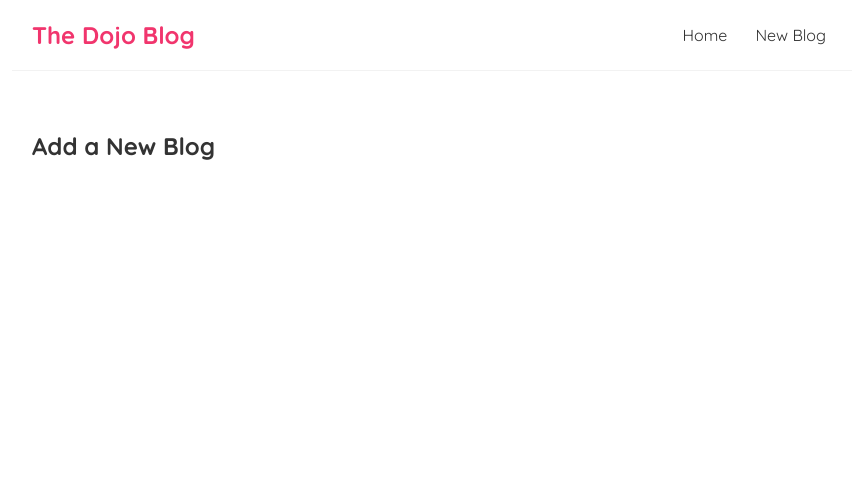
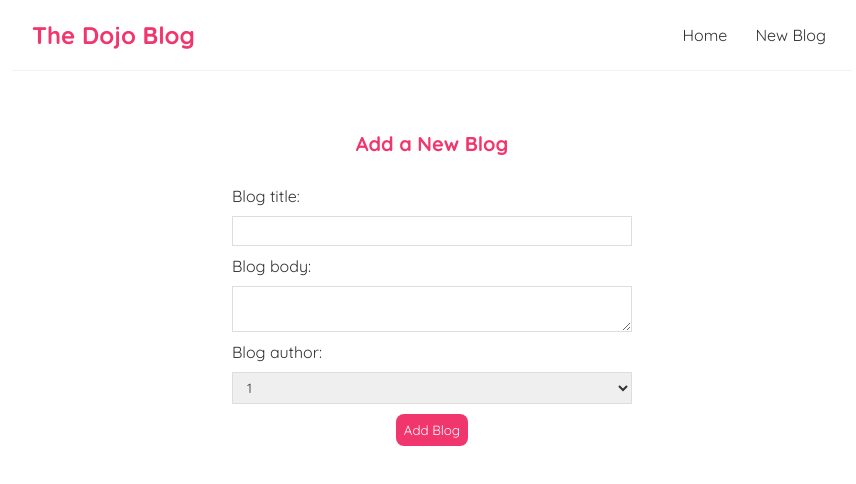
Before and after one commit to JerryDoran/react-ninja-blog-project, a React (Create React App) app: page /create in a window 1280 px wide. Shown: the top 484 px of the page, without its empty margins (208-1064 px from the left). Built offline with nearby package versions, Linux system fonts and the light colour scheme; the HTML template or start-up script is replaced by a standard one.

Commit message:
Finished project with creating a 404 page

```diff
--- a/src/App.js
+++ b/src/App.js
@@ -3,6 +3,8 @@ import Home from "./components/Home";
 import Create from "./components/Create";
 import Navbar from "./components/Navbar";
 import { BrowserRouter as Router, Route, Switch } from "react-router-dom";
+import BlogDetails from "./components/BlogDetails";
+import NotFound from "./components/NotFound";
 
 export default function App() {
   return (
@@ -12,7 +14,9 @@ export default function App() {
         <div className="content">
           <Switch>
             <Route exact path="/" component={Home} />
-            <Route exact path="/create" component={Create} />
+            <Route path="/create" component={Create} />
+            <Route path="/blogs/:id" component={BlogDetails} />
+            <Route path="*" component={NotFound} />
           </Switch>
         </div>
       </div>
--- /dev/null
+++ b/src/components/BlogDetails.jsx
@@ -0,0 +1,38 @@
+import React from "react";
+import { useHistory, useParams } from "react-router-dom";
+import useFetch from "../useFetch";
+
+const BlogDetails = () => {
+  const { id } = useParams();
+  const { data: blog, error, isLoading } = useFetch(
+    `https://jsonplaceholder.typicode.com/posts/${id}`
+  );
+  const history = useHistory();
+
+  const handleClick = () => {
+    fetch(`https://jsonplaceholder.typicode.com/posts/${id}`, {
+      method: "DELETE"
+    }).then(() => {
+      console.log("Post deleted");
+
+      history.push("/");
+    });
+  };
+
+  return (
+    <div className="blog-details">
+      {isLoading && <div>Loading...</div>}
+      {error && <div>{error}</div>}
+      {blog && (
+        <article>
+          <h2>{blog.title}</h2>
+          <p>Written by {blog.userId}</p>
+          <div>{blog.body}</div>
+          <button onClick={handleClick}>Delete</button>
+        </article>
+      )}
+    </div>
+  );
+};
+
+export default BlogDetails;
--- a/src/components/BlogList.jsx
+++ b/src/components/BlogList.jsx
@@ -1,15 +1,17 @@
 import React from "react";
+import { Link } from "react-router-dom";
 
-const BlogList = ({ blogs, title, handleDelete }) => {
+const BlogList = ({ blogs, title }) => {
   return (
     <div className="blog-list">
       <h2>{title}</h2>
       {blogs.map((blog) => {
         return (
           <div className="blog-preview" key={blog.id}>
-            <h2>{blog.title}</h2>
-            <p>{blog.body}</p>
-            {/* <button onClick={() => handleDelete(blog.id)}>delete blog</button> */}
+            <Link to={`/blogs/${blog.id}`}>
+              <h2>{blog.title}</h2>
+              <p>{blog.body}</p>
+            </Link>
           </div>
         );
       })}
--- a/src/components/Create.jsx
+++ b/src/components/Create.jsx
@@ -1,9 +1,75 @@
-import React from "react";
+import React, { useState } from "react";
+import { useHistory } from "react-router-dom";
 
 const Create = () => {
+  const [blog, setBlog] = useState({
+    title: "",
+    body: "",
+    id: ""
+  });
+  const [isLoading, setIsLoading] = useState(false);
+  const history = useHistory();
+
+  const handleChange = (e) => {
+    const { name, value } = e.target;
+    setBlog((prevBlog) => {
+      return {
+        ...prevBlog,
+        [name]: value
+      };
+    });
+  };
+
+  const handleSubmit = (e) => {
+    e.preventDefault();
+    const newBlog = {
+      title: blog.title,
+      body: blog.body,
+      id: blog.userId
+    };
+
+    setIsLoading(true);
+
+    fetch("https://jsonplaceholder.typicode.com/posts", {
+      method: "POST",
+      headers: {
+        "Content-Type": "application/json"
+      },
+      body: JSON.stringify(newBlog)
+    }).then(() => {
+      console.log("new blog added");
+      setIsLoading(false);
+      history.push("/");
+    });
+  };
+
   return (
     <div className="create">
       <h2>Add a New Blog</h2>
+      <form onSubmit={handleSubmit}>
+        <label>Blog title:</label>
+        <input
+          type="text"
+          required
+          value={blog.title}
+          onChange={handleChange}
+          name="title"
+        />
+        <label>Blog body:</label>
+        <textarea
+          required
+          name="body"
+          value={blog.body}
+          onChange={handleChange}
+        ></textarea>
+        <label>Blog author:</label>
+        <select value={blog.userId} onChange={handleChange} name="id">
+          <option value="1">1</option>
+          <option value="2">2</option>
+        </select>
+        {!isLoading && <button>Add Blog</button>}
+        {isLoading && <button disabled>Adding Blog...</button>}
+      </form>
     </div>
   );
 };
--- /dev/null
+++ b/src/components/NotFound.jsx
@@ -0,0 +1,14 @@
+import React from "react";
+import { Link } from "react-router-dom";
+
+const NotFound = () => {
+  return (
+    <div className="not-found">
+      <h2>Sorry</h2>
+      <p>That page cannot be found</p>
+      <Link to="/">Back to the home page...</Link>
+    </div>
+  );
+};
+
+export default NotFound;
--- a/src/index.css
+++ b/src/index.css
@@ -60,3 +60,60 @@
   color: #f1356d;
   margin-bottom: 8px;
 }
+
+.blog-preview a {
+  text-decoration: none;
+}
+
+.blog-details h2 {
+  font-size: 20px;
+  color: #f1356d;
+  margin-bottom: 10px;
+}
+
+.blog-details div {
+  margin: 20px 0;
+}
+
+.blog-details button {
+  background: #f1356d;
+  color: #fff;
+  border: 0;
+  padding: 8px;
+  border-radius: 8px;
+  cursor: pointer;
+}
+
+/* create new blog form */
+.create {
+  max-width: 400px;
+  margin: 0 auto;
+  text-align: center;
+}
+.create label {
+  text-align: left;
+  display: block;
+}
+.create h2 {
+  font-size: 20px;
+  color: #f1356d;
+  margin-bottom: 30px;
+}
+.create input,
+.create textarea,
+.create select {
+  width: 100%;
+  padding: 6px 10px;
+  margin: 10px 0;
+  border: 1px solid #ddd;
+  box-sizing: border-box;
+  display: block;
+}
+.create button {
+  background: #f1356d;
+  color: #fff;
+  border: 0;
+  padding: 8px;
+  border-radius: 8px;
+  cursor: pointer;
+}
```
